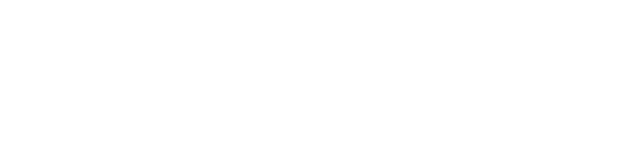
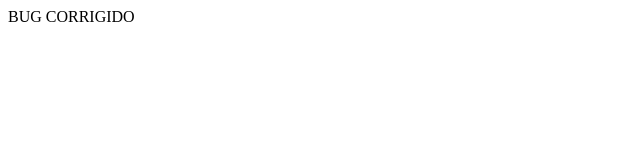
Before and after one commit to LucasVazChamorro/GIT, a plain HTML site: page index.html in a window 1280 px wide. Shown: the whole page, without its empty margins (0-640 px from the left). Drawn offline with Linux system fonts and the light colour scheme.

Commit message:
fixing index.html bug

```diff
--- a/index.html
+++ b/index.html
@@ -7,6 +7,7 @@
 </head>
 
 <body>
+    BUG CORRIGIDO
 </body>
 
 </html>
```
